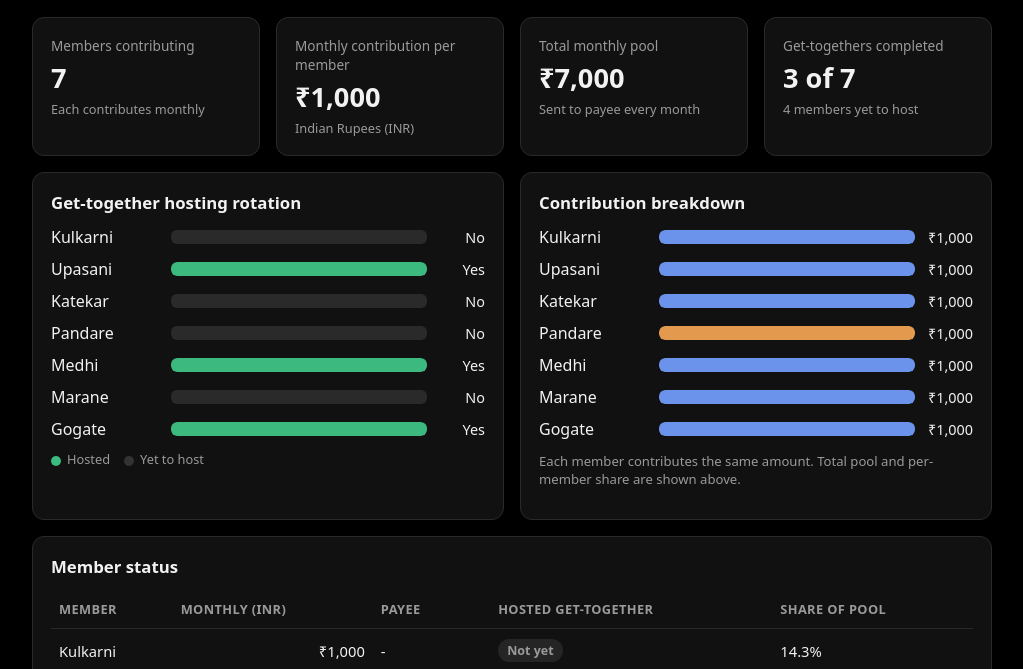
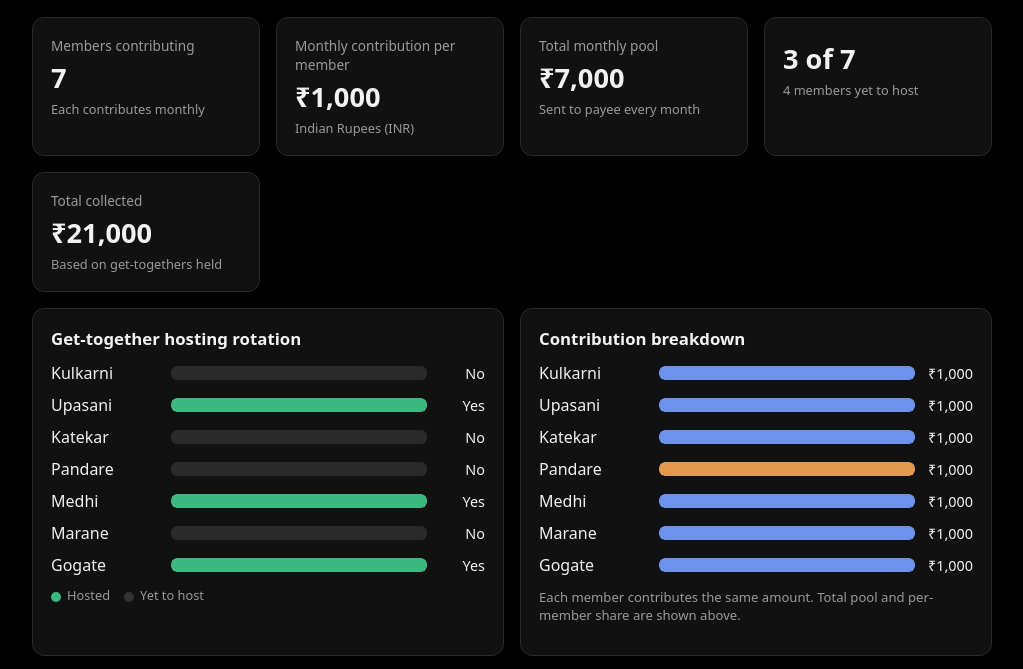
Before and after one commit to Ameya838/Houshi, a plain HTML site: page index.html in a window 1280 px wide. Shown: the part 84-753 px from the top of the page, without its empty margins (128-1151 px from the left). Drawn offline with Linux system fonts and the light colour scheme.

Commit message:
Add total collected and update get-togethers display

```diff
--- a/index.html
+++ b/index.html
@@ -99,9 +99,14 @@
       <div class="stat-note">Sent to payee every month</div>
     </div>
     <div class="card">
-      <div class="stat-label">Get-togethers completed</div>
-      <div class="stat-value" id="gtDone">-</div>
+        <div class="stat-value" id="gtDone">-</div>
       <div class="stat-note" id="gtNote">-</div>
+    </div>
+    <div class="card">
+      <div class="stat-label">Total collected</div>
+      <div class="stat-value" id="totalCollected">-</div>
+      <div class="stat-note">Based on get-togethers held</div>
+    </div>
     </div>
   </div>
 
@@ -145,6 +150,7 @@
 <script>
   // ---- DATA: edit here to update the dashboard ----
   const CONTRIBUTION_PER_MONTH = 1000;          // INR per member per month
+  const AMOUNT_PER_GET_TOGETHER = 7000;   // INR collected per get-together rotation
   const PAYEE = "Pandare";                       // receives the monthly pool
   const MEMBERS = [
     "Kulkarni", "Upasani", "Katekar", "Pandare", "Medhi", "Marane", "Gogate"
@@ -170,6 +176,8 @@
   document.getElementById("gtDone").textContent = `${GET_TOGETHERS.length} of ${total}`;
   document.getElementById("gtNote").textContent =
     `${total - hostedCount} members yet to host`;
+    const totalCollected = GET_TOGETHERS.length * AMOUNT_PER_GET_TOGETHER;
+  document.getElementById("totalCollected").textContent = fmt(totalCollected);
 
   // Hosting rotation bars: one bar per member, full if hosted
   const hostBars = document.getElementById("hostBars");
```
